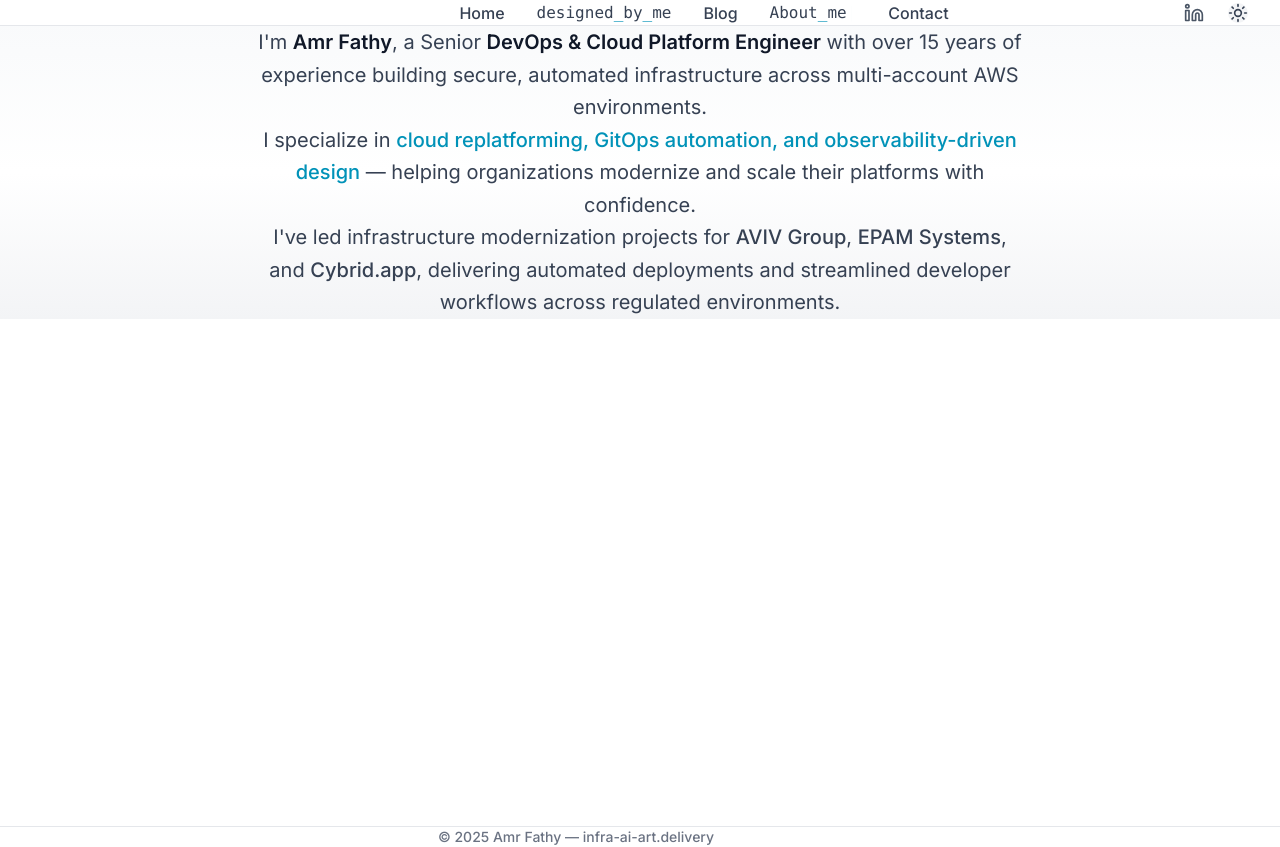
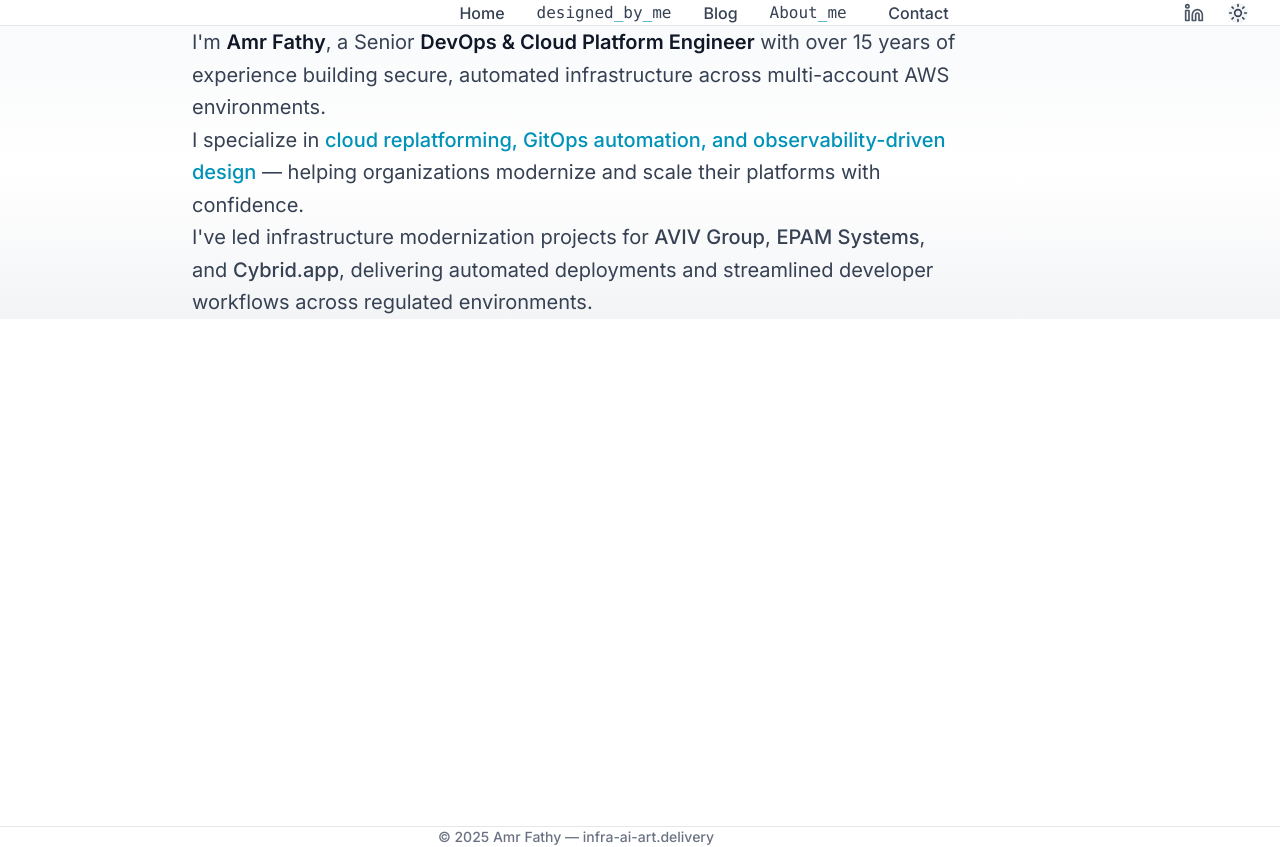
Before and after one commit to amohsenter09-github/devops-portfolio-website, a Next.js app: page /about in a window 1280 px wide. Built offline with nearby package versions, Linux system fonts and the light colour scheme.

Commit message:
Refactor About page layout for improved content alignment and readability
- Adjusted layout to enhance text alignment and spacing for better visual presentation.
- Removed unnecessary animation class for a cleaner design.
- Ensured consistent text styling for improved readability.

```diff
--- a/src/app/about/page.tsx
+++ b/src/app/about/page.tsx
@@ -9,19 +9,19 @@
       <section className="py-24 md:py-32 w-full flex items-center justify-center bg-gradient-to-b from-gray-50 via-white to-gray-100">
         <div className="max-w-4xl mx-auto px-4 sm:px-6 lg:px-8 w-full">
           <motion.div
-            className="text-center"
+            className=""
             initial={{ opacity: 0, y: 20 }}
             animate={{ opacity: 1, y: 0 }}
             transition={{ duration: 0.6 }}
           >
-            <div className="space-y-6 max-w-3xl mx-auto translate-x-8 md:translate-x-12 lg:translate-x-16 pb-8 md:pb-12">
-              <p className="text-lg md:text-xl text-gray-700 leading-relaxed">
+            <div className="space-y-6 max-w-3xl ml-auto mr-0 pr-8 md:pr-12 lg:pr-16 pb-12 md:pb-16">
+              <p className="text-lg md:text-xl text-gray-700 leading-relaxed text-left">
                 I&apos;m <span className="font-semibold text-gray-900">Amr Fathy</span>, a Senior <span className="font-semibold text-gray-900">DevOps & Cloud Platform Engineer</span> with over 15 years of experience building secure, automated infrastructure across multi-account AWS environments.
               </p>
-              <p className="text-lg md:text-xl text-gray-700 leading-relaxed">
+              <p className="text-lg md:text-xl text-gray-700 leading-relaxed text-left">
                 I specialize in <span className="text-cyan-600 font-medium">cloud replatforming, GitOps automation, and observability-driven design</span> — helping organizations modernize and scale their platforms with confidence.
               </p>
-              <p className="text-lg md:text-xl text-gray-700 leading-relaxed">
+              <p className="text-lg md:text-xl text-gray-700 leading-relaxed text-left">
                 I&apos;ve led infrastructure modernization projects for <span className="font-medium">AVIV Group</span>, <span className="font-medium">EPAM Systems</span>, and <span className="font-medium">Cybrid.app</span>, delivering automated deployments and streamlined developer workflows across regulated environments.
               </p>
             </div>
```
